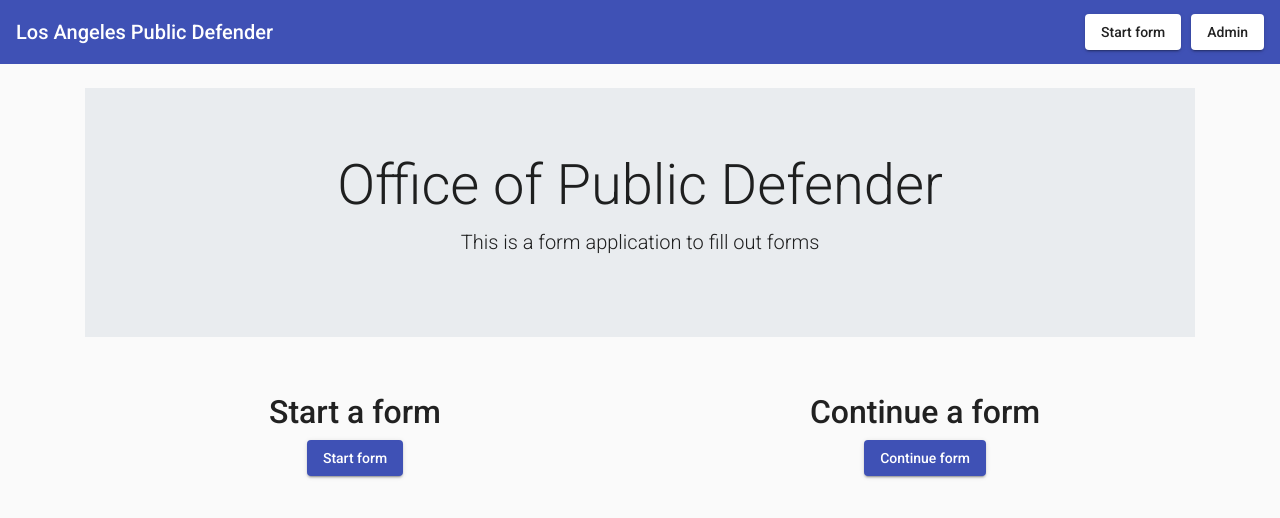
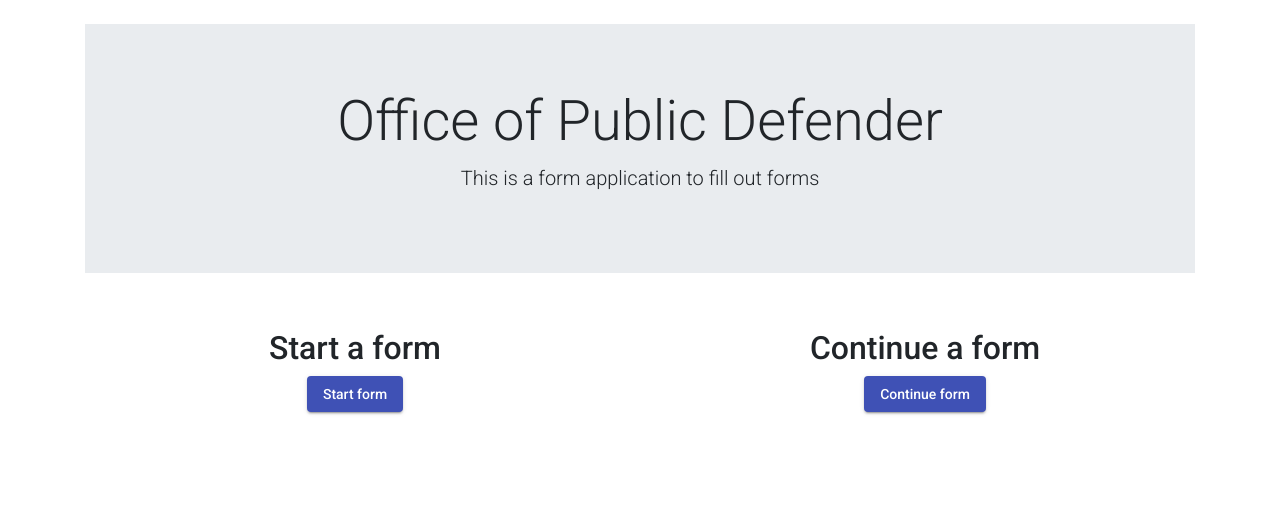
Before and after one commit to Ryanseanlee/LACPD-EnrollmentApp-Frontend, an Angular app: page / in a window 1280 px wide. Shown: the top 518 px of the page. Built offline with nearby package versions, Linux system fonts and the light colour scheme.

Commit message:
test 123 :D

```diff
--- a/src/app/app.component.html
+++ b/src/app/app.component.html
@@ -1,4 +1,2 @@
 <!-- <app-header *ngIf="showheader"></app-header> -->
-<app-navbar>
   <router-outlet></router-outlet>
-</app-navbar>
```
